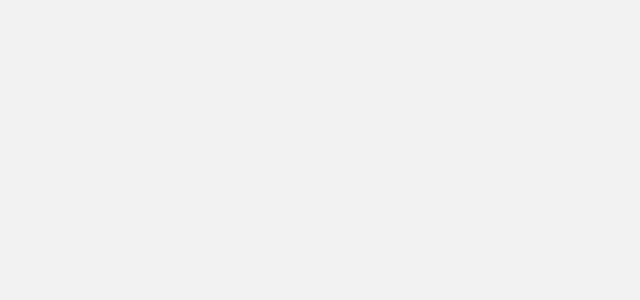
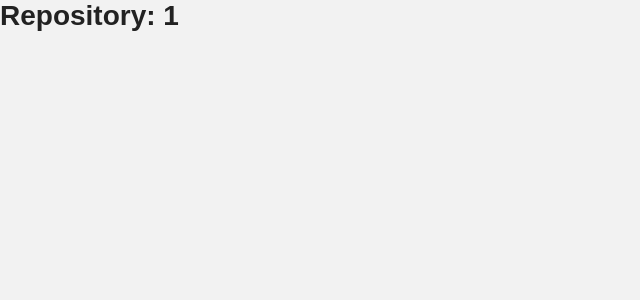
Before and after one commit to marciofrancalima/github-repositories, a React (Create React App) app: page /repository/1 in a window 1280 px wide. Shown: the top 300 px of the page, without its empty margins (0-640 px from the left). Built offline with nearby package versions, Linux system fonts and the light colour scheme.

Commit message:
Added route navigation in the details link

```diff
--- a/src/pages/Main/index.js
+++ b/src/pages/Main/index.js
@@ -1,4 +1,5 @@
 import React, { Component } from 'react';
+import { Link } from 'react-router-dom';
 import { FaGithubAlt, FaPlus, FaSpinner } from 'react-icons/fa';
 
 import { Container, Form, SubmitButton, List } from './styles';
@@ -81,7 +82,9 @@
           {repositories.map(repository => (
             <li key={repository.name}>
               <span>{repository.name}</span>
-              <a href="">Details</a>
+              <Link to={`/repository/${encodeURIComponent(repository.name)}`}>
+                Details
+              </Link>
             </li>
           ))}
         </List>
--- a/src/pages/Repository/index.js
+++ b/src/pages/Repository/index.js
@@ -2,6 +2,6 @@
 
 // import { Container } from './styles';
 
-export default function Repository() {
-  return <h1>Repository</h1>;
+export default function Repository({ match }) {
+  return <h1>Repository: {decodeURIComponent(match.params.repository)}</h1>;
 }
--- a/src/routes.js
+++ b/src/routes.js
@@ -9,7 +9,7 @@
     <BrowserRouter>
       <Switch>
         <Route path="/" exact component={Main} />
-        <Route path="/repository" exact component={Repository} />
+        <Route path="/repository/:repository" exact component={Repository} />
       </Switch>
     </BrowserRouter>
   );
```
